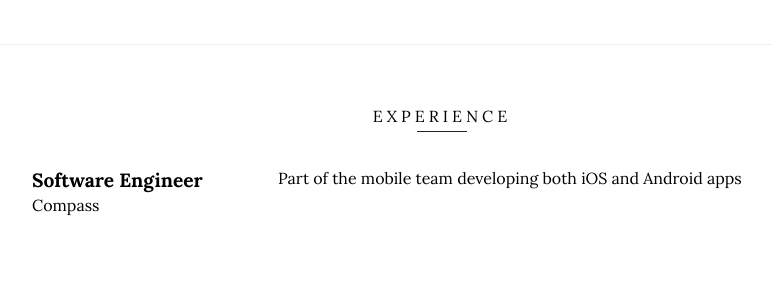
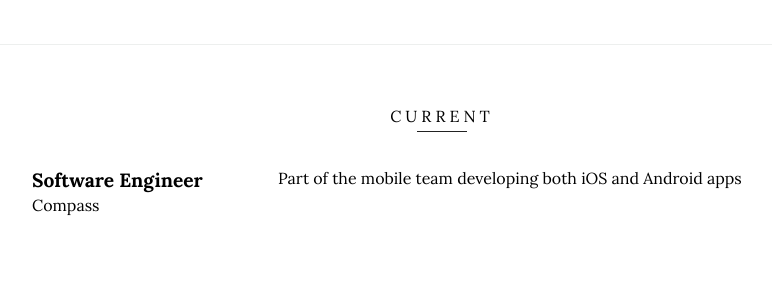
Before and after one commit to gray419/gray419.github.io, a Jekyll site: the page built from index.html, in a window 1280 px wide. Shown: the part 500-799 px from the top of the page, without its empty margins (198-970 px from the left). Built offline with Jekyll 4.4.1, drawn with Linux system fonts in a browser that asks for light colours.

Commit message:
update work

```diff
--- a/_includes/resume.html
+++ b/_includes/resume.html
@@ -1,4 +1,4 @@
-<h3 class="section-title">Experience</h3>
+<h3 class="section-title">Current</h3>
 <dl class="experience">
     {% for job in site.data.jobs %}
         <dt>
```
